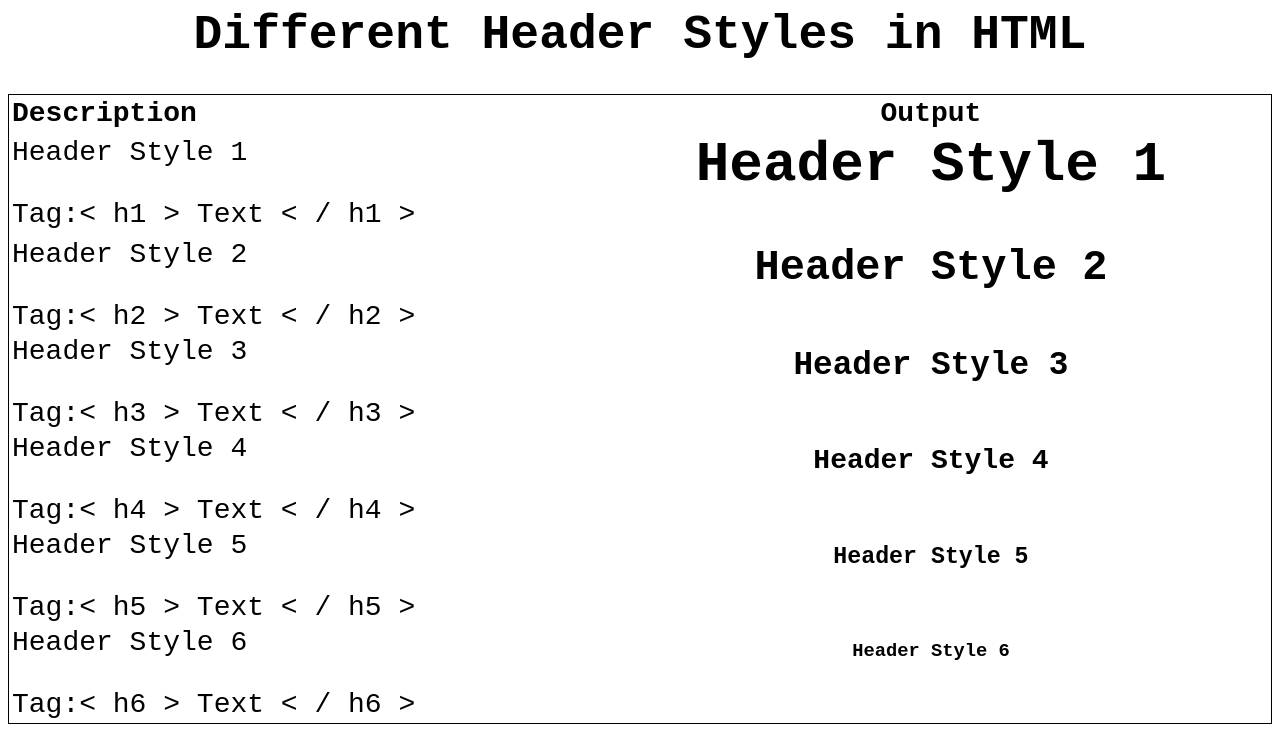
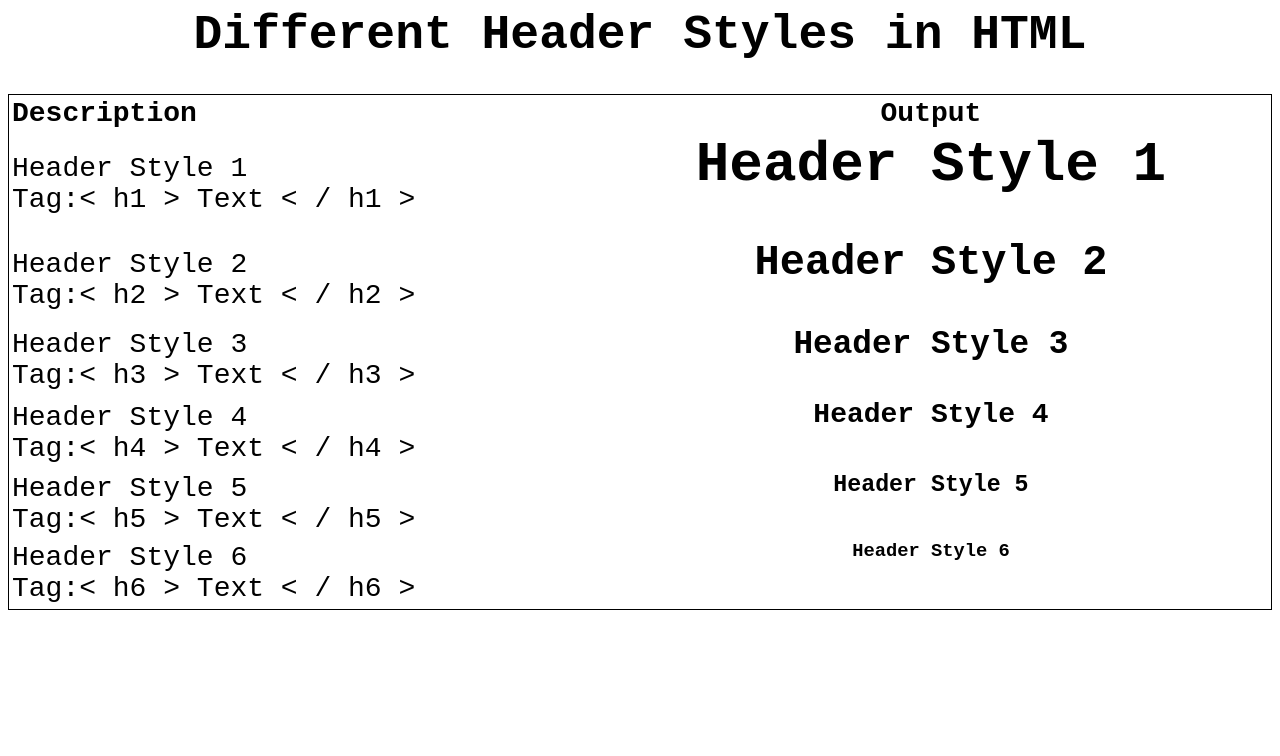
Before and after one commit to hellokodo/htmlcss, a plain HTML site: page HeaderStyles/index.html in a window 1280 px wide. Drawn offline with Linux system fonts and the light colour scheme.

Commit message:
Update index.html

```diff
--- a/HeaderStyles/index.html
+++ b/HeaderStyles/index.html
@@ -23,27 +23,27 @@
 				<th>Output</th>
 			</tr>
 			<tr>
-				<td align = "left">Header Style 1<br><br>Tag:< h1 > Text < / h1 ></td>
+				<td align = "left">Header Style 1<br>Tag:< h1 > Text < / h1 ><br></td>
 				<td align = "center"><h1>Header Style 1</h1></td>
 			</tr>
 			<tr>
-				<td align = "left">Header Style 2<br><br>Tag:< h2 > Text < / h2 ></td>
+				<td align = "left">Header Style 2<br>Tag:< h2 > Text < / h2 ><br></td>
 				<td align = "center"><h2>Header Style 2</h2></td>
 			</tr>
 			<tr>
-				<td align = "left">Header Style 3<br><br>Tag:< h3 > Text < / h3 ></td>
+				<td align = "left">Header Style 3<br>Tag:< h3 > Text < / h3 ><br></td>
 				<td align = "center"><h3>Header Style 3</h3></td>
 			</tr>
 			<tr>
-				<td align = "left">Header Style 4<br><br>Tag:< h4 > Text < / h4 ></td>
+				<td align = "left">Header Style 4<br>Tag:< h4 > Text < / h4 ><br></td>
 				<td align = "center"><h4>Header Style 4</h4></td>
 			</tr>
 			<tr>
-				<td align = "left">Header Style 5<br><br>Tag:< h5 > Text < / h5 ></td>
+				<td align = "left">Header Style 5<br>Tag:< h5 > Text < / h5 ><br></td>
 				<td align = "center"><h5>Header Style 5</h5></td>
 			</tr>
 			<tr>
-				<td align = "left">Header Style 6<br><br>Tag:< h6 > Text < / h6 ></td>
+				<td align = "left">Header Style 6<br>Tag:< h6 > Text < / h6 ><br></td>
 				<td align = "center"><h6>Header Style 6</h6></td>
 			</tr>
 		</table>
```
